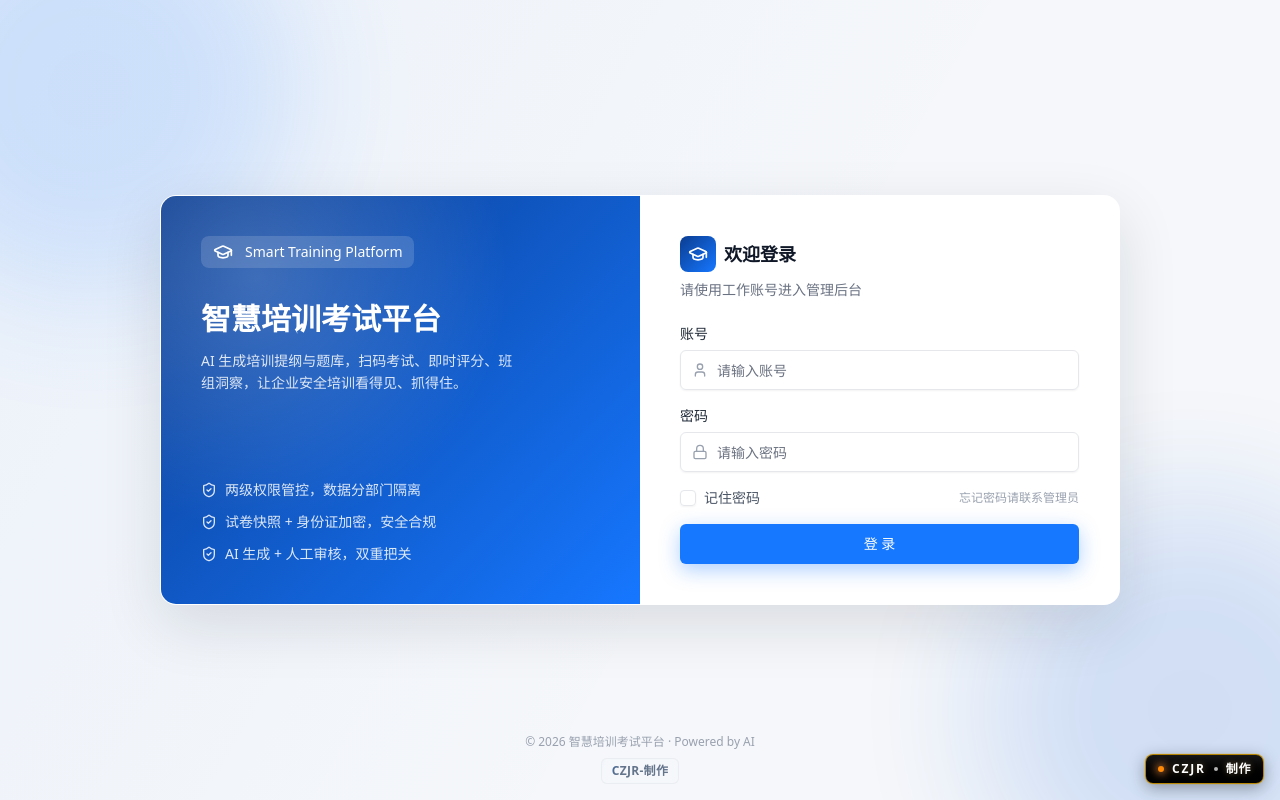
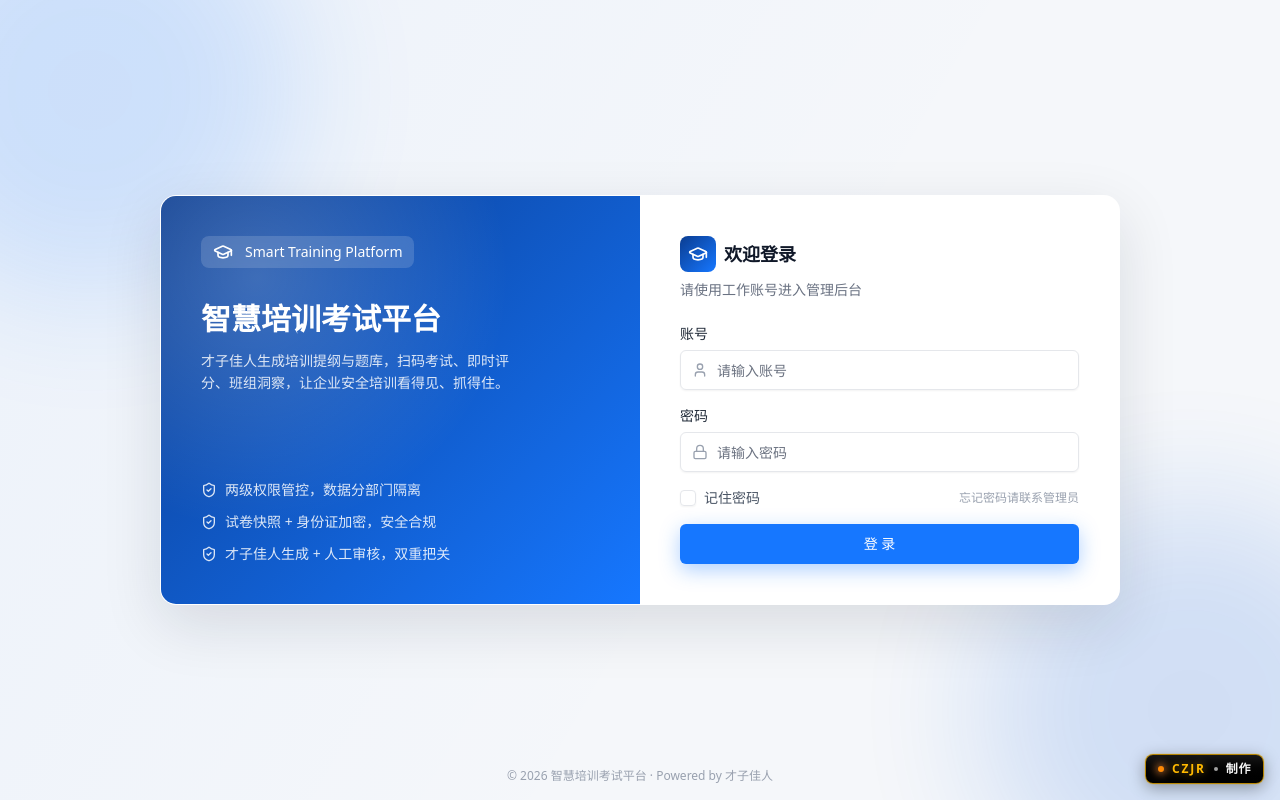
Before and after one commit to MIKE-ZHANG-520/exam-platform, a Next.js app: page /login in a window 1280 px wide. Built offline with nearby package versions, Linux system fonts and the light colour scheme.

Commit message:
v2.1.3: chore 品牌换装 AI→才子佳人 + 精简 Logo（删除浅色 BrandBadge，保留悬浮黑底 CZJR·制作）

```diff
--- a/package.json
+++ b/package.json
@@ -1,6 +1,6 @@
 {
   "name": "projects",
-  "version": "2.1.2",
+  "version": "2.1.3",
   "private": true,
   "scripts": {
     "build": "bash ./scripts/build.sh",
--- a/src/app/admin/banks/page.tsx
+++ b/src/app/admin/banks/page.tsx
@@ -47,7 +47,7 @@ export default function BanksPage() {
 
 	return (
 		<div className="space-y-6">
-			<PageHeader title="题库管理" description="审核编辑 AI 生成的题库，发布后即可用于组卷" />
+			<PageHeader title="题库管理" description="审核编辑才子佳人生成的题库，发布后即可用于组卷" />
 
 			{/* 筛选区 */}
 			<div className="brand-card rounded-xl p-4 flex flex-wrap items-center gap-3">
@@ -92,7 +92,7 @@ export default function BanksPage() {
 						<BookOpen className="w-7 h-7 text-[#1677ff]" />
 					</div>
 					<div className="text-[15px] font-medium text-gray-800">还没有匹配的题库</div>
-					<div className="text-sm text-gray-500 mt-1">上传材料后在详情页可 AI 一键生成</div>
+					<div className="text-sm text-gray-500 mt-1">上传材料后在详情页可才子佳人一键生成</div>
 					<Link href="/admin/materials" className="mt-4">
 						<Button className="bg-[#1677ff] hover:bg-[#0958d9]">前往材料管理</Button>
 					</Link>
--- a/src/app/admin/materials/page.tsx
+++ b/src/app/admin/materials/page.tsx
@@ -99,7 +99,7 @@ export default function MaterialsPage() {
 
 	return (
 		<div className="space-y-6">
-			<PageHeader title="培训材料" description="支持 docx / xlsx / pdf / pptx / md，上传后 AI 自动解析并可生成提纲与题库" />
+			<PageHeader title="培训材料" description="支持 docx / xlsx / pdf / pptx / md，上传后才子佳人自动解析并可生成提纲与题库" />
 
 			{/* 上传区（拖拽 + 点击） */}
 			<div
@@ -200,7 +200,7 @@ export default function MaterialsPage() {
 										<Link href={`/admin/materials/${m.id}`} className="flex-1">
 											<Button size="sm" className="w-full bg-[#1677ff] hover:bg-[#0958d9]">
 												<Sparkles className="w-3.5 h-3.5 mr-1" />
-												查看/AI 生成
+												查看/才子佳人生成
 												<ArrowRight className="w-3.5 h-3.5 ml-auto" />
 											</Button>
 										</Link>
--- a/src/app/exam/layout.tsx
+++ b/src/app/exam/layout.tsx
@@ -1,13 +1,9 @@
 import type { ReactNode } from "react"
-import { BrandBadge } from "@/components/brand-badge"
 
 export default function ExamLayout({ children }: { children: ReactNode }) {
 	return (
 		<div className="min-h-screen bg-[#f5f7fa] flex flex-col">
 			<div className="flex-1">{children}</div>
-			<div className="py-4 flex justify-center">
-				<BrandBadge />
-			</div>
 		</div>
 	)
 }
--- a/src/app/globals.css
+++ b/src/app/globals.css
@@ -177,14 +177,6 @@ body {
 @keyframes brandShimmer {
   0% { background-position: -200% center; }
   100% { background-position: 200% center; }
-}
-.brand-badge-shimmer {
-  background: linear-gradient(110deg, #64748b 30%, #1e5aa8 45%, #4096ff 50%, #1e5aa8 55%, #64748b 70%);
-  background-size: 200% auto;
-  -webkit-background-clip: text;
-  background-clip: text;
-  -webkit-text-fill-color: transparent;
-  animation: brandShimmer 3s linear infinite;
 }
 
 /* ========== 品牌工具类 ========== */
--- a/src/app/layout.tsx
+++ b/src/app/layout.tsx
@@ -9,7 +9,7 @@ export const metadata: Metadata = {
     default: '智慧培训考试平台',
     template: '%s | 智慧培训考试平台',
   },
-  description: '企业级培训 + 考试一体化平台：材料智能解析、AI 生成提纲与题库、扫码答题、数据看板。',
+  description: '企业级培训 + 考试一体化平台：材料智能解析、才子佳人生成提纲与题库、扫码答题、数据看板。',
 };
 
 export default function RootLayout({
--- a/src/app/login/page.tsx
+++ b/src/app/login/page.tsx
@@ -8,7 +8,6 @@ import { Button } from "@/components/ui/button"
 import { Input } from "@/components/ui/input"
 import { Label } from "@/components/ui/label"
 import { Checkbox } from "@/components/ui/checkbox"
-import { BrandBadge } from "@/components/brand-badge"
 
 export const dynamic = "force-dynamic"
 
@@ -74,13 +73,13 @@ function LoginForm() {
 							智慧培训考试平台
 						</h1>
 						<p className="mt-3 text-white/85 text-sm leading-relaxed max-w-xs">
-							AI 生成培训提纲与题库，扫码考试、即时评分、班组洞察，让企业安全培训看得见、抓得住。
+							才子佳人生成培训提纲与题库，扫码考试、即时评分、班组洞察，让企业安全培训看得见、抓得住。
 						</p>
 					</div>
 					<div className="relative space-y-3 text-sm text-white/85">
 						<div className="flex items-center gap-2"><ShieldCheck className="w-4 h-4" /> 两级权限管控，数据分部门隔离</div>
 						<div className="flex items-center gap-2"><ShieldCheck className="w-4 h-4" /> 试卷快照 + 身份证加密，安全合规</div>
-						<div className="flex items-center gap-2"><ShieldCheck className="w-4 h-4" /> AI 生成 + 人工审核，双重把关</div>
+						<div className="flex items-center gap-2"><ShieldCheck className="w-4 h-4" /> 才子佳人生成 + 人工审核，双重把关</div>
 					</div>
 				</div>
 
@@ -145,8 +144,7 @@ function LoginForm() {
 			</div>
 
 			<p className="absolute bottom-4 text-xs text-gray-400 z-10 flex flex-col items-center gap-2">
-				© {new Date().getFullYear()} 智慧培训考试平台 · Powered by AI
-				<BrandBadge />
+				© {new Date().getFullYear()} 智慧培训考试平台 · Powered by 才子佳人
 			</p>
 		</div>
 	)
--- a/src/components/admin/app-shell.tsx
+++ b/src/components/admin/app-shell.tsx
@@ -28,7 +28,6 @@ import {
 	X,
 } from "lucide-react"
 import { toast } from "sonner"
-import { BrandBadge } from "@/components/brand-badge"
 import {
 	DropdownMenu,
 	DropdownMenuContent,
@@ -256,7 +255,7 @@ export function AppShell({ children }: { children: React.ReactNode }) {
 						<ShieldCheck className="w-3 h-3" />
 						<span>© {new Date().getFullYear()} Smart Training</span>
 					</div>
-					<div className="mt-0.5">v3.0 · AI Powered</div>
+					<div className="mt-0.5">v3.0 · 才子佳人 Powered</div>
 				</div>
 			</aside>
 
@@ -349,14 +348,11 @@ export function AppShell({ children }: { children: React.ReactNode }) {
 					</div>
 				</header>
 
-				<main className="flex-1 min-w-0 p-4 md:p-6 lg:p-8">
-					<div className="mx-auto max-w-[1440px] animate-fade-in-up">
-						{children}
-					</div>
-					<div className="mx-auto max-w-[1440px] mt-8 pb-4 flex justify-center">
-						<BrandBadge />
-					</div>
-				</main>
+					<main className="flex-1 min-w-0 p-4 md:p-6 lg:p-8">
+						<div className="mx-auto max-w-[1440px] animate-fade-in-up">
+							{children}
+						</div>
+					</main>
 			</div>
 		</div>
 	{/* 修改密码弹窗 */}
--- a/src/components/brand-badge.tsx
+++ /dev/null
@@ -1,28 +0,0 @@
-"use client";
-
-/**
- * CZJR-制作 品牌标识徽章
- * 矩形框 + 闪光扫过动效
- */
-export function BrandBadge() {
-  return (
-    <div className="relative inline-flex items-center">
-      <span
-        className="relative inline-flex items-center rounded-md border border-border/60 bg-muted/30 px-2.5 py-1 text-xs font-medium tracking-wide overflow-hidden"
-        style={{ backdropFilter: "blur(4px)" }}
-      >
-        <span className="brand-badge-shimmer font-semibold">CZJR-制作</span>
-        {/* 闪光扫过条 */}
-        <span
-          className="pointer-events-none absolute inset-0"
-          style={{
-            background:
-              "linear-gradient(105deg, transparent 35%, rgba(22,119,255,0.12) 48%, rgba(64,150,255,0.25) 50%, rgba(22,119,255,0.12) 52%, transparent 65%)",
-            backgroundSize: "200% 100%",
-            animation: "brandShimmer 3s linear infinite",
-          }}
-        />
-      </span>
-    </div>
-  );
-}
--- a/src/components/global-logo.tsx
+++ b/src/components/global-logo.tsx
@@ -42,33 +42,32 @@ export function GlobalLogo() {
           "
         />
 
-        {/* CZJR */}
+        {/* CZJR · 橙金色（对齐截图右侧按钮款） */}
         <span
           className="
             relative z-10
             text-[11px] md:text-xs
             font-bold tracking-[0.15em]
-            text-white
-            [text-shadow:0_0_6px_rgba(255,213,128,0.35)]
+            text-amber-400
+            [text-shadow:0_0_8px_rgba(251,191,36,0.55)]
           "
         >
           CZJR
         </span>
 
-        {/* 分隔圆点 */}
+        {/* 分隔圆点 · 灰白 */}
         <span
           aria-hidden="true"
-          className="relative z-10 inline-block h-1 w-1 rounded-full bg-white/70"
+          className="relative z-10 inline-block h-1 w-1 rounded-full bg-neutral-400"
         />
 
-        {/* 制作 */}
+        {/* 制作 · 亮白 */}
         <span
           className="
             relative z-10
             text-[11px] md:text-xs
             font-semibold tracking-wider
-            text-white
-            [text-shadow:0_0_6px_rgba(255,213,128,0.35)]
+            text-neutral-100
           "
         >
           制作
--- a/src/lib/ai.ts
+++ b/src/lib/ai.ts
@@ -31,7 +31,7 @@ interface LLMResponse {
 
 function botHeaders(): Record<string, string> {
   if (!COZE_API_TOKEN) {
-    throw new Error("COZE_WORKLOAD_API_TOKEN 未配置，无法调用 AI 服务");
+    throw new Error("COZE_WORKLOAD_API_TOKEN 未配置，无法调用才子佳人服务");
   }
   return {
     Authorization: `Bearer ${COZE_API_TOKEN}`,
```
Also changed, not shown: src/app/admin/materials/[id]/page.tsx (+11 -11 lines), assets/image_20260716143952235.png (added), 1 other file (tests, documents, lock files or other folders).
